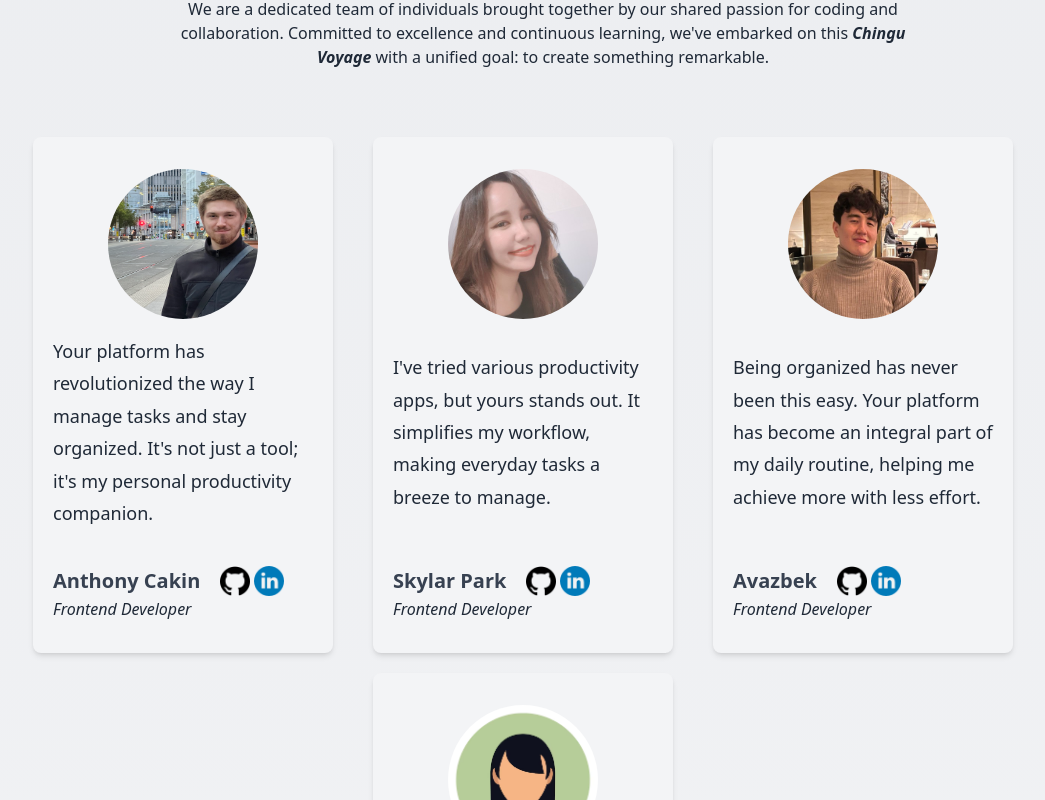
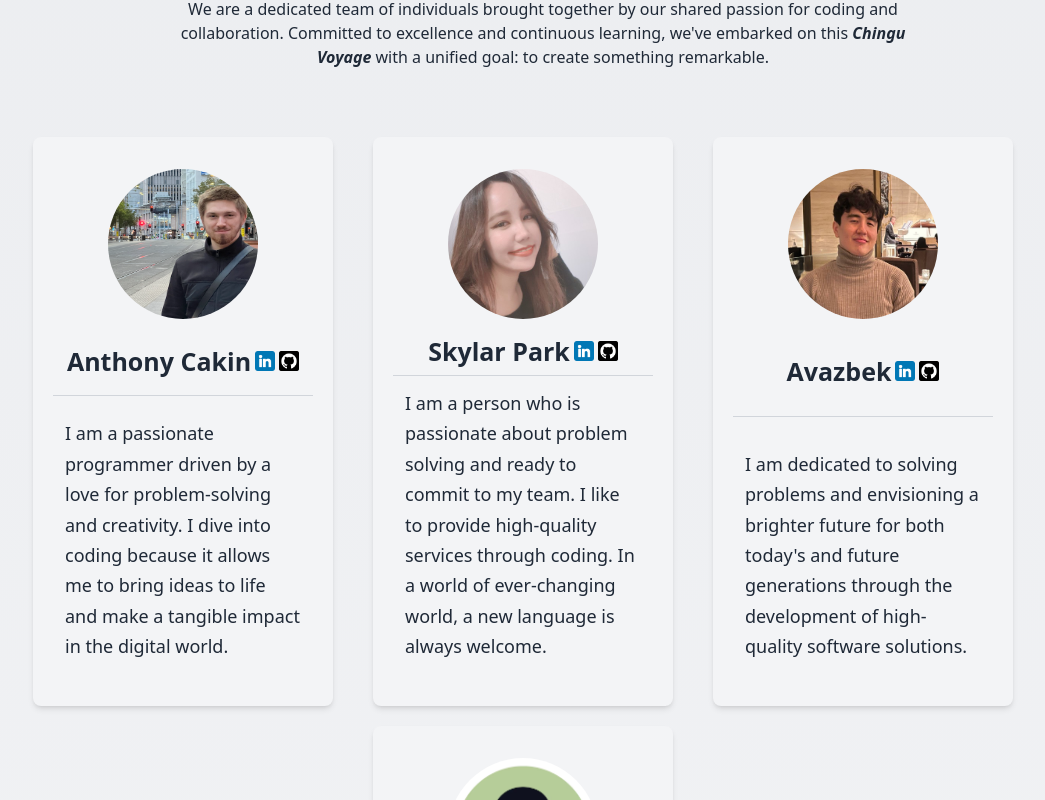
Before and after one commit to chingu-voyages/v47-tier2-team-10, a React (Create React App) app in the folder v47-client/: page / in a window 1280 px wide. Shown: the part 2160-2960 px from the top of the page, without its empty margins (97-1142 px from the left). Built offline with nearby package versions, Linux system fonts and the light colour scheme.

Commit message:
Team info updated

```diff
--- a/v47-client/src/components/landing/teamInfo/MemberInfo.jsx
+++ b/v47-client/src/components/landing/teamInfo/MemberInfo.jsx
@@ -1,3 +1,6 @@
+import { FaCode } from "react-icons/fa";
+
+
 const MemberInfo = ({
   content,
   name,
@@ -9,42 +12,49 @@ const MemberInfo = ({
   githubLink,
   linkedinLink,
 }) => (
-  <div className="flex justify-between flex-col px-5 mb-4 py-8 max-w-full md:max-w-[300px] md:mr-10 sm:mr-5 mr-0 my-1 duration-300 hover:-translate-y-3  bg-gray-100 shadow-md  hover:bg-gray-50 rounded-lg p-5 transition-all dark:hover:bg-white/[.075] dark:focus:outline-none dark:focus:ring-1 dark:focus:ring-gray-600">
+
+<div className="flex justify-between flex-col px-5 mb-4 py-8 max-w-full md:max-w-[300px] md:mr-10 sm:mr-5 mr-0 my-1 duration-300 hover:-translate-y-3 bg-gray-100 shadow-md hover:bg-gray-50 rounded-lg p-5 transition-all dark:hover:bg-white/[.075] dark:focus:outline-none dark:focus:ring-1 dark:focus:ring-gray-600">
   <div className="flex justify-center object-contain">
     <img src={img} alt={name} className="w-[150px] h-[150px] rounded-full" />
   </div>
 
-    <p className="font-poppins font-normal text-[18px] leading-[32.4px] my-4  text-gray-800 dark:text-gray-200  ">
-      {content}
-    </p>
 
-    <div className="flex flex-row mt-5">
-      <div className="flex flex-col">
-        <h4 className="font-poppins font-semibold text-[20px] leading-[32px]  text-gray-700 dark:text-gray-200 flex items-center">
+  <div className="flex flex-row justify-center items-center mt-4">
+    <h4 className="font-semibold text-[25px] leading-[32px] text-gray-800 dark:text-gray-200 flex items-center">
       {name}
-          <div className="flex items-center">
+      <a href={linkedinLink} target="_blank" rel="noopener noreferrer">
+        <img
+          className="w-[20px] duration-300 hover:scale-125 active:scale-75 cursor-pointer h-[20px] ml-1"
+          src={iconLinkedin}
+          alt="linkedin icon"
+        />
+      </a>
       <a href={githubLink} target="_blank" rel="noopener noreferrer">
         <img
-                className="w-[30px] h-[30px] ml-5  duration-300 hover:scale-125 active:scale-75 cursor-pointer"
+          className="w-[20px] h-[20px] duration-300 hover:scale-125 active:scale-75 cursor-pointer ml-1"
           src={iconGithub}
           alt="github icon"
         />
       </a>
-            <a href={linkedinLink} target="_blank" rel="noopener noreferrer">
-              <img
-                className="w-[30px] duration-300 hover:scale-125 active:scale-75 cursor-pointer h-[30px] ml-1"
-                src={iconLinkedin}
-                alt="linkedin icon"
-              />
-            </a>
+    </h4>
   </div>
-        </h4>
-        <p className="font-normal italic text-[16px] leading-[24px]  text-gray-800 dark:text-gray-200">
-          {title}
+
+
+
+
+  <div className="border-b border-gray-300 w-full mt-2"></div>
+
+  <div>
+    <p className="font-normal text-wrap text-[18px] leading-[30.4px] text-gray-800 dark:text-gray-200 p-3">
+      {content}
     </p>
   </div>
+
+
+
 </div>
-  </div>
+
+
 );
 
 export default MemberInfo;
--- a/v47-client/src/components/landing/teamInfo/TeamInfo.jsx
+++ b/v47-client/src/components/landing/teamInfo/TeamInfo.jsx
@@ -1,10 +1,25 @@
-import React from "react";
+import {useEffect} from "react";
 import { TeamData } from "../../../lib/feedBackData";
 import MemberInfo from "./MemberInfo";
+import Aos from "aos";
+
+
 
 const TeamInfo = () => {
+
+
+  useEffect(() => {
+    Aos.init();
+  }, []);
+
   return (
-    <section className="py-6 flex justify-center items-center flex-col relative">
+    <section
+    className="py-6 flex justify-center items-center flex-col relative"
+     data-aos="fade-zoom-in"
+      data-aos-offset="200"
+      data-aos-easing="ease-in-sine"
+      data-aos-duration="600"
+    >
       <div className="w-full flex justify-end items-center flex-col sm:mb-16 mb-6 relative z-[1]">
         <h2 className="text-3xl lg:text-4xl text-gray-800  dark:text-gray-200">
           Our <span className="font-bold">Chingu</span> Team
--- a/v47-client/src/components/landing/testimonials/Testimonials.jsx
+++ b/v47-client/src/components/landing/testimonials/Testimonials.jsx
@@ -1,8 +1,23 @@
+
+import React, { useEffect } from "react";
 import FeedbackCard from "./FeedbackCard";
 import { feedback } from "../../../lib/feedBackData";
+import Aos from "aos";
 
-const Testimonials = () => (
-  <section className="py-6 flex justify-center items-center flex-col relative ">
+
+const Testimonials = () => {
+
+  useEffect(() => {
+  Aos.init();
+}, []);
+
+  return(
+  <section
+  className="py-6 flex justify-center items-center flex-col relative "
+      data-aos="fade-zoom-in"
+      data-aos-offset="200"
+      data-aos-easing="ease-in-sine"
+      data-aos-duration="600">
     <div className="w-full flex justify-end items-center flex-col sm:mb-16 mb-6 relative z-[1]">
       <h2 className="text-3xl lg:text-4xl text-gray-800 font-bold dark:text-gray-200 text-[#2d8630]">
         What People are saying about us
@@ -23,5 +38,5 @@ const Testimonials = () => (
       ))}
     </div>
   </section>
-);
+);}
 export default Testimonials;
```
Also changed, not shown: v47-client/src/assets/github.png, v47-client/src/assets/linkedin.png, v47-client/src/lib/feedBackData.js. Lines whose indentation alone changed are shown as unchanged.
